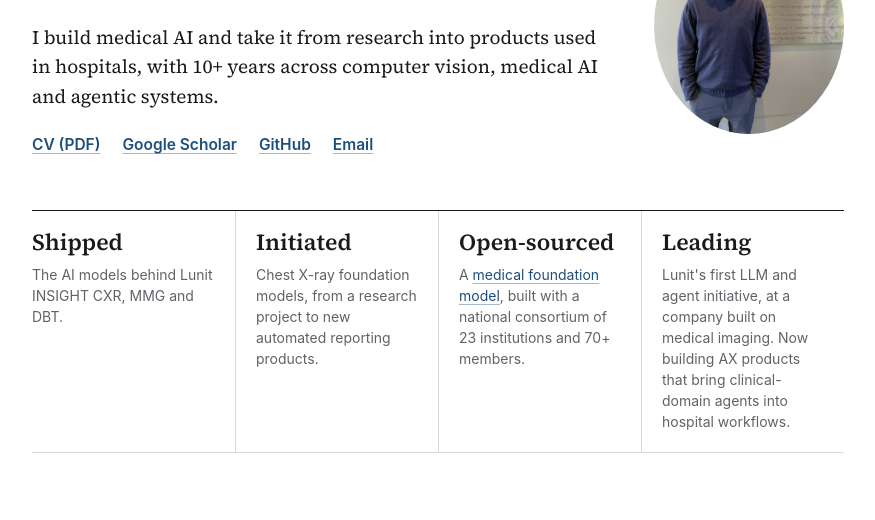
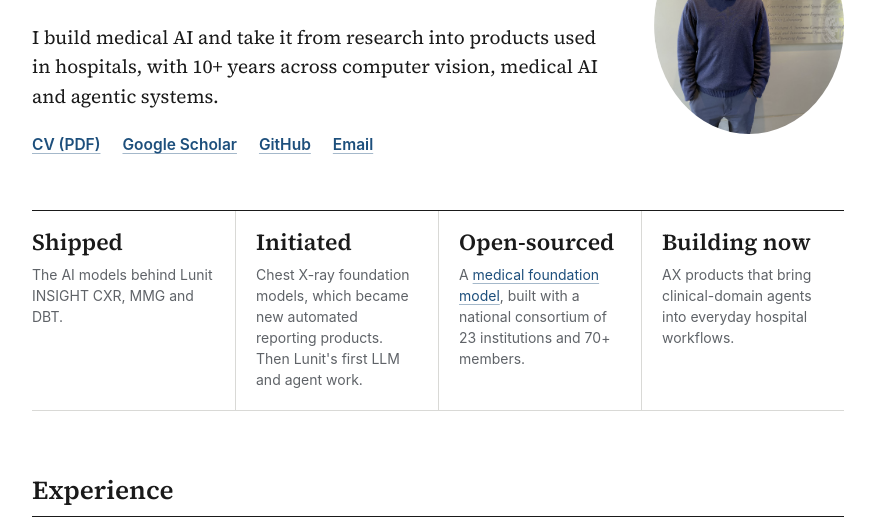
Before and after one commit to TaeSoo-Kim/TaeSoo-Kim.github.io, a plain HTML site: page index.html in a window 1280 px wide. Shown: the part 212-732 px from the top of the page, without its empty margins (202-1077 px from the left). Drawn offline with Linux system fonts and the light colour scheme.

Commit message:
Site: restore Building now tile, add LLM and agent work to Initiated
Co-Authored-By: Claude Fable 5.2 <noreply@anthropic.com>

```diff
--- a/index.html
+++ b/index.html
@@ -65,15 +65,15 @@
         </div>
         <div class="tile">
           <span class="num">Initiated</span>
-          <p>Chest X-ray foundation models, from a research project to new automated reporting products.</p>
+          <p>Chest X-ray foundation models, which became new automated reporting products. Then Lunit's first LLM and agent work.</p>
         </div>
         <div class="tile">
           <span class="num">Open-sourced</span>
           <p>A <a href="https://medigatenews.com/news/2040726640">medical foundation model</a>, built with a national consortium of 23 institutions and 70+ members.</p>
         </div>
         <div class="tile">
-          <span class="num">Leading</span>
-          <p>Lunit's first LLM and agent initiative, at a company built on medical imaging. Now building AX products that bring clinical-domain agents into hospital workflows.</p>
+          <span class="num">Building now</span>
+          <p>AX products that bring clinical-domain agents into everyday hospital workflows.</p>
         </div>
       </div>
     </div>
```
